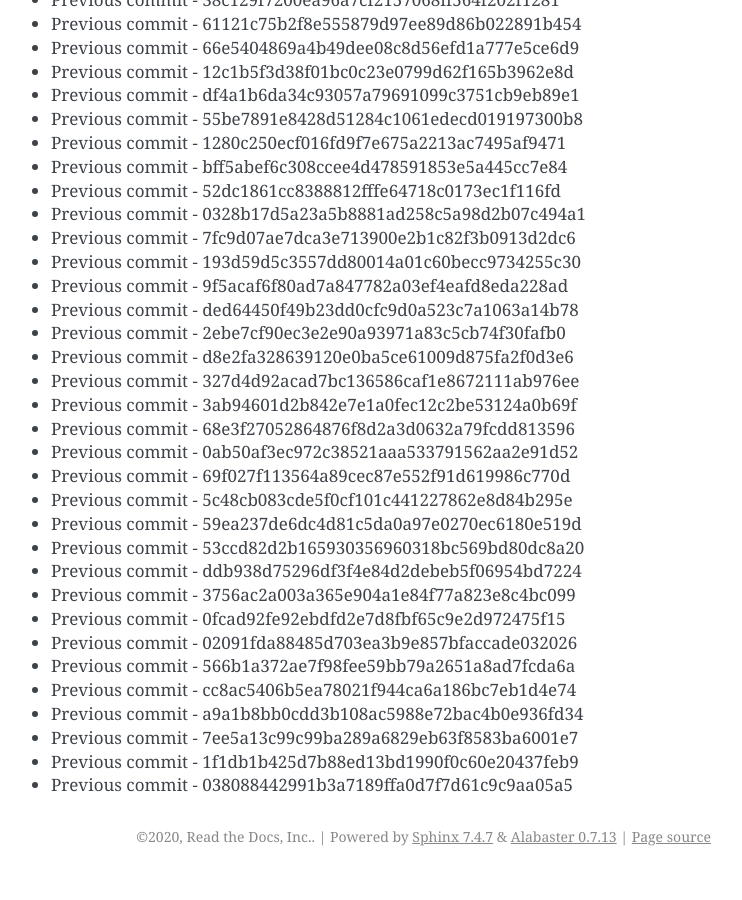
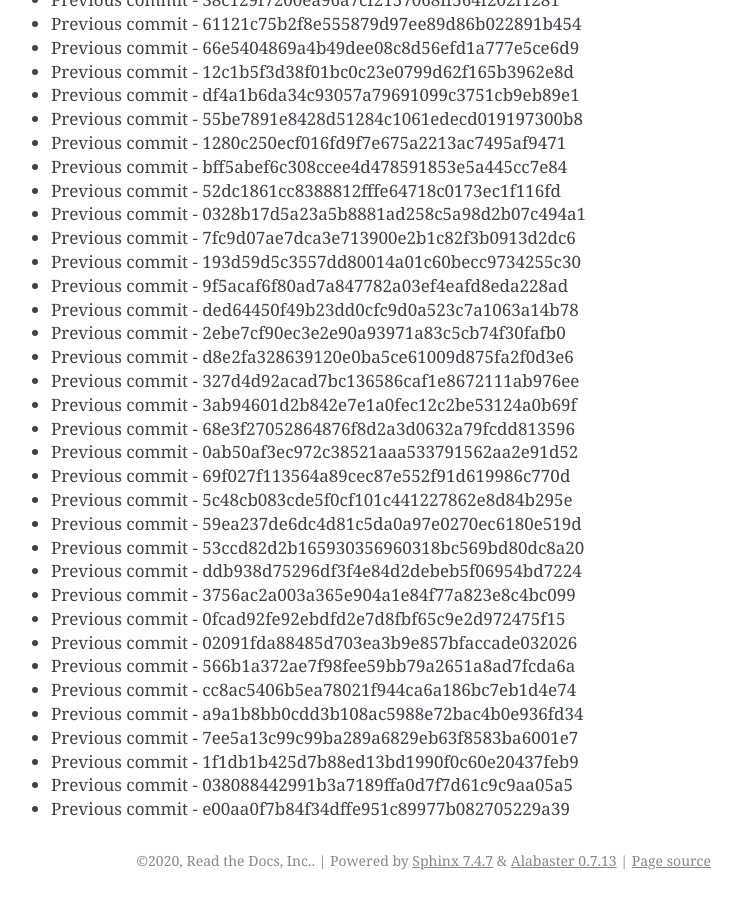
Before and after one commit to readthedocs/rtd-git-stresstest, a Sphinx documentation site: the page built from docs/updates.rst, in a window 1280 px wide and 900 px high, scrolled down 58220 px. Shown: the whole window, without its empty margins (399-1141 px from the left). Built offline with Sphinx 7.4.7, drawn with Linux system fonts in a browser that asks for light colours; before the commit the page ends 59096 px from its top, so only the background shows below that.

Commit message:
Generating commit from previous: e00aa0f7b84f34dffe951c89977b082705229a39

```diff
--- a/docs/updates.rst
+++ b/docs/updates.rst
@@ -2478,3 +2478,4 @@ It can be tested for any performance characteristics.
 * Previous commit - 7ee5a13c99c99ba289a6829eb63f8583ba6001e7
 * Previous commit - 1f1db1b425d7b88ed13bd1990f0c60e20437feb9
 * Previous commit - 038088442991b3a7189ffa0d7f7d61c9c9aa05a5
+* Previous commit - e00aa0f7b84f34dffe951c89977b082705229a39
```
